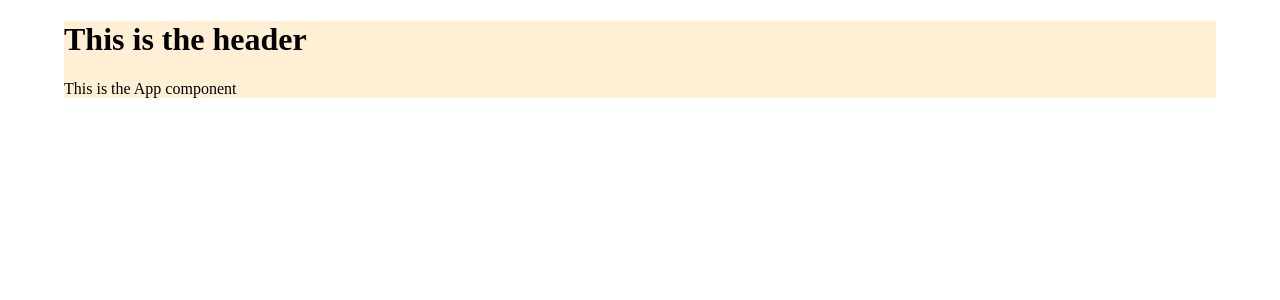
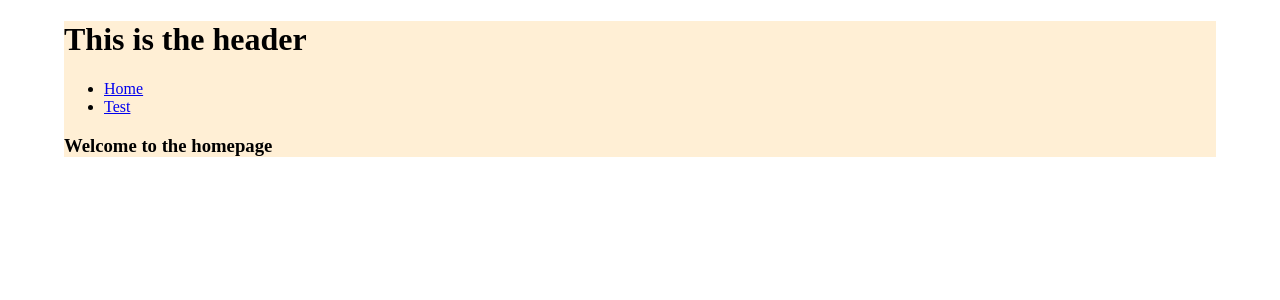
Before and after one commit to andrew-rayco/memories, a React app: page / in a window 1280 px wide. Shown: the top 300 px of the page. Built offline with nearby package versions, Linux system fonts and the light colour scheme.

Commit message:
add client side routing with react-router

```diff
--- a/client/App.js
+++ b/client/App.js
@@ -1,14 +1,24 @@
 import React from 'react'
+import {
+  HashRouter as Router,
+  Route,
+  Link
+} from 'react-router-dom'
 import ReactDOM from 'react-dom'
 
 import Header from './Header'
+import Home from './Home'
+import OtherPage from './OtherPage'
 
 function App (props) {
   return (
-    <div className="container">
-      <Header />
-      <p>This is the App component</p>
-    </div>
+    <Router>
+      <div className="container">
+        <Header />
+        <Route exact path="/" component={Home} />
+        <Route path="/test" component={OtherPage} />
+      </div>
+    </Router>
   )
 }
 
--- a/client/Header.js
+++ b/client/Header.js
@@ -1,9 +1,14 @@
 import React from 'react'
+import { Link } from 'react-router-dom'
 
 function Header (props) {
   return (
     <div className="header">
       <h1>This is the header</h1>
+      <ul>
+        <li><Link to="/">Home</Link></li>
+        <li><Link to="/test">Test</Link></li>
+      </ul>
     </div>
   )
 }
--- /dev/null
+++ b/client/Home.js
@@ -0,0 +1,11 @@
+import React from 'react'
+
+function Home (props) {
+  return (
+    <div className="home">
+      <h3>Welcome to the homepage</h3>
+    </div>
+  )
+}
+
+export default Home
--- /dev/null
+++ b/client/OtherPage.js
@@ -0,0 +1,11 @@
+import React from 'react'
+
+function OtherPage (props) {
+  return (
+    <div className="other-page">
+      <h3>This is the other page</h3>
+    </div>
+  )
+}
+
+export default OtherPage
--- a/package.json
+++ b/package.json
@@ -29,6 +29,7 @@
     "react": "^16.2.0",
     "react-dom": "^16.2.0",
     "react-redux": "^5.0.6",
+    "react-router-dom": "^4.2.2",
     "redux": "^3.7.2",
     "webpack": "^3.8.1"
   },
```
Also changed, not shown: 1 other file (tests, documents, lock files or other folders).
